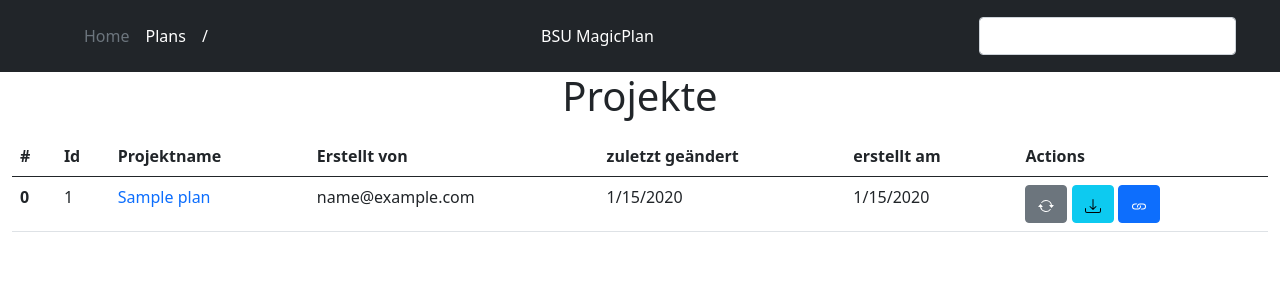
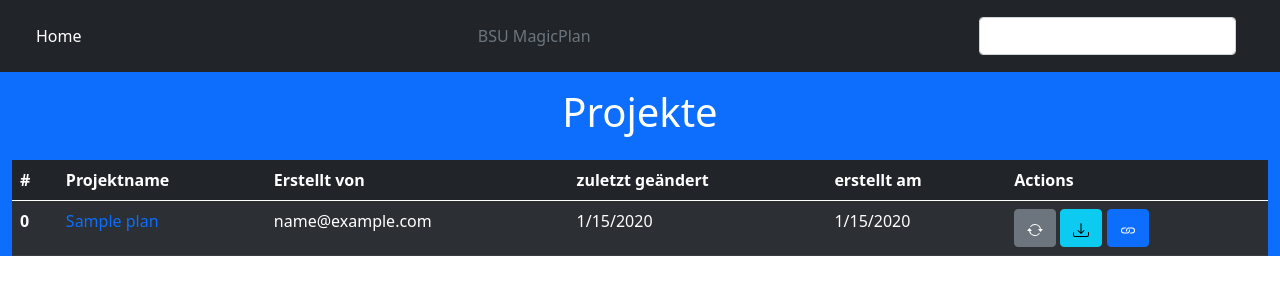
Before and after one commit to jkleinau/BSUMagicPlan, a Node server app: page / in a window 1280 px wide. Shown: the top 300 px of the page. Run offline with Node 20, Linux system fonts and the light colour scheme; tables that the repository leaves empty hold one stand-in row (values such as "Sample post"); some libraries are stand-ins or nearby versions.

Commit message:
layout cahnges

```diff
--- a/views/index.ejs
+++ b/views/index.ejs
@@ -1,9 +1,8 @@
-<h1 class="fs-1 mb-3 text-center">Projekte</h1>
-<table class="table">
+<h1 class="fs-1 py-3 text-center bg-primary text-white">Projekte</h1>
+<table class="table table-striped table-dark">
 	<thead>
 		<tr>
 			<th scope="col">#</th>
-			<th scope="col">Id</th>
 			<th scope="col">Projektname</th>
 			<th scope="col">Erstellt von</th>
 			<th scope="col">zuletzt geändert</th>
@@ -15,12 +14,11 @@
 		<% if(plans != null || plans) {plans.forEach(function (plan, i) { %>
 		<tr>
 			<th scope="row"><%= i %></th>
-			<td><%= plan.id %></td>
-			<td><a href="/plan/<%= plan.id %> " class="text-decoration-none"><%= plan.name %></a></td>
-			<td><%= plan.created_by.email %></td>
-			<td><%= plan.update_date.toLocaleDateString() %></td>
-			<td><%= plan.creation_date.toLocaleDateString() %></td>
-			<td>
+			<td scope="row"><a href="/plan/<%= plan.id %> " class="text-decoration-none"><%= plan.name %></a></td>
+			<td scope="row"><%= plan.created_by.email %></td>
+			<td scope="row"><%= plan.update_date.toLocaleDateString() %></td>
+			<td scope="row"><%= plan.creation_date.toLocaleDateString() %></td>
+			<td scope="row">
 				<a class="btn btn-secondary" href="plan/refresh/<%= plan.id %> ">
 					<svg
 						xmlns="http://www.w3.org/2000/svg"
--- a/views/layouts/layouts.ejs
+++ b/views/layouts/layouts.ejs
@@ -14,6 +14,6 @@
 	</head>
 	<body>
 		<%- include('../partials/header.ejs') %>
-		<div class="container-fluid"><%- body %></div>
+		<div class="container-fluid bg-primary"><%- body %></div>
 	</body>
 </html>
--- a/views/partials/header.ejs
+++ b/views/partials/header.ejs
@@ -1,21 +1,11 @@
-<div class="b-example-divider"></div>
-
 <header class="p-3 bg-dark text-white">
 	<div class="container-fluid">
 		<div class="d-flex flex-wrap align-items-center justify-content-center justify-content-lg-start">
-			<a href="/" class="d-flex align-items-center mb-2 mb-lg-0 text-white text-decoration-none">
-				<svg class="bi me-2" width="40" height="32" role="img" aria-label="Bootstrap">
-					<use xlink:href="#bootstrap" />
-				</svg>
-			</a>
-
 			<ul class="nav col-12 col-lg-auto me-lg-auto mb-2 justify-content-center mb-md-0">
-				<li><a href="/" class="nav-link px-2 text-secondary">Home</a></li>
-				<li><a href="#" class="nav-link px-2 text-white">Plans</a></li>
-				<li class="nav-link px-2 text-white"><%= page %></li>
+				<li><a href="/" class="nav-link px-2 text-white">Home</a></li>
 			</ul>
 			<ul class="nav col-12 col-lg-auto me-lg-auto mb-2 justify-content-center mb-md-0">
-				<li><a href="/" class="nav-link px-4 text-white">BSU MagicPlan</a></li>
+				<li><a href="/" class="nav-link px-4 text-secondary">BSU MagicPlan</a></li>
 			</ul>
 			<% if (page == '/') {%>
 			<form class="col-12 col-lg-auto mb-3 mb-lg-0 me-lg-3">
@@ -25,7 +15,6 @@
 					value="<%= searchTerm != null ? searchTerm : '' %> "
 					class="form-control form-control-dark"
 					placeholder="Search..."
-					aria-label="Search"
 				/>
 			</form>
 			<% } %>
```
